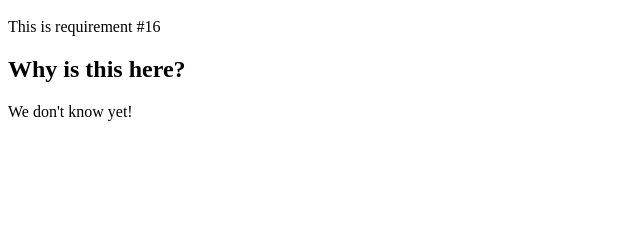
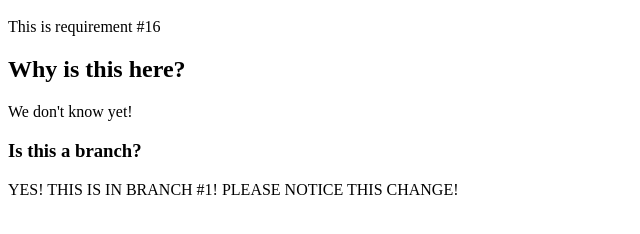
Before and after one commit to msi-ru-cs/CPS847-Assignment-1, a plain HTML site: page git_tst/index.html in a window 1280 px wide. Shown: the part 48-282 px from the top of the page, without its empty margins (0-640 px from the left). Drawn offline with Linux system fonts and the light colour scheme.

Commit message:
added changes to ./git_tst/index.html

```diff
--- a/git_tst/index.html
+++ b/git_tst/index.html
@@ -2,3 +2,5 @@
 <p>This is requirement #16</p>
 <h2>Why is this here?</h2>
 <p>We don't know yet!</p>
+<h3>Is this a branch?</h3>
+<p>YES! THIS IS IN BRANCH #1! PLEASE NOTICE THIS CHANGE!</p>
```
